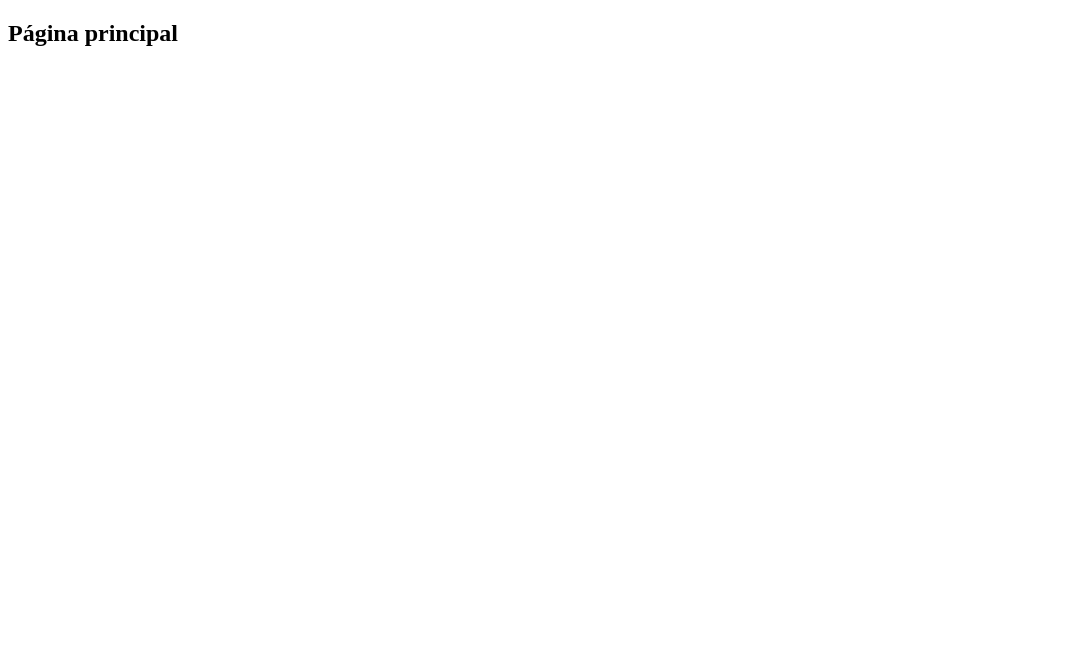
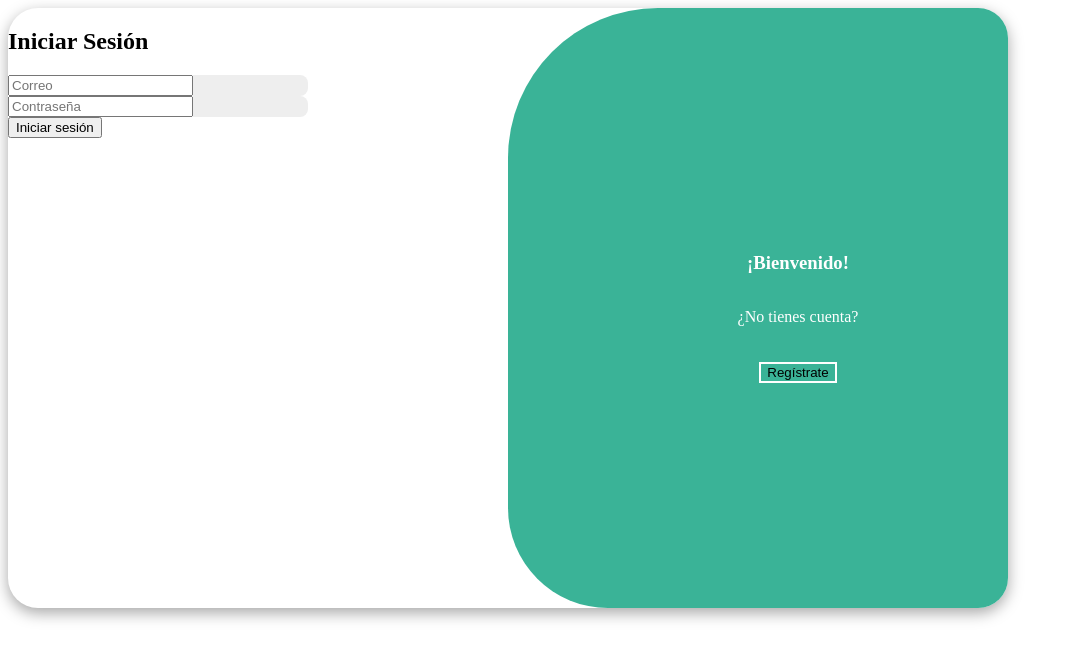
Before and after one commit to VictoriaArteaga/proyecto-final-patrones-frontend, a React (Vite) app: page / in a window 1280 px wide. Shown: the top 660 px of the page, without its empty margins (0-1079 px from the left). Built offline with nearby package versions, Linux system fonts and the light colour scheme.

Commit message:
login y registro

```diff
--- a/package.json
+++ b/package.json
@@ -12,7 +12,8 @@
   "dependencies": {
     "axios": "^1.13.6",
     "react": "^19.2.4",
-    "react-dom": "^19.2.4"
+    "react-dom": "^19.2.4",
+    "react-router-dom": "^7.13.2"
   },
   "devDependencies": {
     "@eslint/js": "^9.39.4",
--- a/src/App.tsx
+++ b/src/App.tsx
@@ -1,7 +1,15 @@
-import Home from "./pages/Home";
+import { BrowserRouter, Routes, Route } from "react-router-dom";
+
+import Login from "./pages/Login";
 
 function App() {
-  return <Home />;
+  return (
+    <BrowserRouter>
+      <Routes>
+        <Route path="/" element={<Login />} />
+      </Routes>
+    </BrowserRouter>
+  );
 }
 
 export default App;
--- a/src/pages/Home.tsx
+++ /dev/null
@@ -1,5 +0,0 @@
-function Home() {
-  return <h2>Página principal</h2>;
-}
-
-export default Home;
--- /dev/null
+++ b/src/pages/Login.tsx
@@ -0,0 +1,134 @@
+import "../styles/login.css";
+import { useState } from "react";
+import { loginUser, registerUser } from "../services/authService";
+
+export default function Login() {
+    const [toggle, setToggle] = useState<boolean>(false);
+
+  // LOGIN
+    const [email, setEmail] = useState<string>("");
+    const [password, setPassword] = useState<string>("");
+
+  // REGISTROO
+    const [name, setName] = useState<string>("");
+    const [regEmail, setRegEmail] = useState<string>("");
+    const [regPassword, setRegPassword] = useState<string>("");
+
+  // LOGIN
+    const handleLogin = async (e: React.FormEvent) => {
+        e.preventDefault();
+        try {
+        const data = await loginUser({ email, password });
+        console.log(data);
+        alert("Login exitoso");
+        } catch (error) {
+        console.error(error);
+        alert("Error en login");
+        }
+    };
+
+// REGISTRO
+    const handleRegister = async (e: React.FormEvent) => {
+        e.preventDefault();
+        try {
+        const data = await registerUser({
+            name,
+            email: regEmail,
+            password: regPassword,
+        });
+        console.log(data);
+        alert("Registro exitoso");
+        setToggle(false);
+        } catch (error) {
+        console.error(error);
+        alert("Error en registro");
+        }
+    };
+
+    return (
+        <div className={`container ${toggle ? "toggle" : ""}`}>
+
+        {/* LOGIN */}
+        <div className="form-container sign-in">
+            <form onSubmit={handleLogin}>
+            <h2>Iniciar Sesión</h2>
+
+            <div className="container-input">
+                <input
+                type="email"
+                placeholder="Correo"
+                onChange={(e) => setEmail(e.target.value)}
+                />
+            </div>
+
+            <div className="container-input">
+                <input
+                type="password"
+                placeholder="Contraseña"
+                onChange={(e) => setPassword(e.target.value)}
+                />
+            </div>
+
+            <button className="button" type="submit">
+                Iniciar sesión
+            </button>
+            </form>
+        </div>
+
+        {/* REGISTRO */}
+        <div className="form-container sign-up">
+            <form onSubmit={handleRegister}>
+            <h2>Regístrate</h2>
+
+            <div className="container-input">
+                <input
+                type="text"
+                placeholder="Nombre"
+                onChange={(e) => setName(e.target.value)}
+                />
+            </div>
+
+            <div className="container-input">
+                <input
+                type="email"
+                placeholder="Correo"
+                onChange={(e) => setRegEmail(e.target.value)}
+                />
+            </div>
+
+            <div className="container-input">
+                <input
+                type="password"
+                placeholder="Contraseña"
+                onChange={(e) => setRegPassword(e.target.value)}
+                />
+            </div>
+
+            <button className="button" type="submit">
+                Registrarse
+            </button>
+            </form>
+        </div>
+
+        {/* PANEL */}
+        <div className="container-welcome">
+            <div className="welcome welcome-sign-in">
+            <h3>¡Bienvenido!</h3>
+            <p>¿No tienes cuenta?</p>
+            <button className="button" onClick={() => setToggle(true)}>
+                Regístrate
+            </button>
+            </div>
+
+            <div className="welcome welcome-sign-up">
+            <h3>¡Hola!</h3>
+            <p>¿Ya tienes cuenta?</p>
+            <button className="button" onClick={() => setToggle(false)}>
+                Iniciar sesión
+            </button>
+            </div>
+        </div>
+
+        </div>
+    );
+    }
--- a/src/services/api.ts
+++ b/src/services/api.ts
@@ -1,7 +1,12 @@
 import axios from "axios";
 
+const API_URL = "https://diseno-conceptual-3d.onrender.com";
+
 const api = axios.create({
-  baseURL: "http://localhost:8080",
+  baseURL: API_URL,
+  headers: {
+    "Content-Type": "application/json",
+  },
 });
 
 export default api;
--- /dev/null
+++ b/src/services/authService.ts
@@ -0,0 +1,19 @@
+import api from "./api";
+
+export interface User {
+    name?: string;
+    email: string;
+    password: string;
+}
+
+// REGISTRO
+export const registerUser = async (user: User) => {
+    const response = await api.post("/api/auth/register", user);
+    return response.data;
+};
+
+// LOGIN
+export const loginUser = async (user: User) => {
+    const response = await api.post("/api/auth/login", user);
+    return response.data;
+};
--- /dev/null
+++ b/src/styles/login.css
@@ -0,0 +1,121 @@
+
+.container {
+    width: 1000px;
+    max-width: 100%;
+    height: 600px;
+    background-color: white;
+    border-radius: 30px;
+    box-shadow: 0 5px 15px rgba(0, 0, 0, 0.35);
+    position: relative;
+    overflow: hidden;
+    display: flex;
+}
+
+
+.form-container {
+    position: absolute;
+    top: 0;
+    height: 100%;
+    transition: all 0.6s ease-in-out;
+    width: 50%;
+}
+
+.sign-in {
+    left: 0;
+    z-index: 2;
+}
+
+
+.sign-up {
+    left: 0;
+    opacity: 0;
+    z-index: 1;
+}
+
+
+.container.toggle .sign-in {
+    transform: translateX(100%);
+}
+
+.container.toggle .sign-up {
+    transform: translateX(100%);
+    opacity: 1;
+    z-index: 5;
+    animation: move 0.6s;
+}
+
+@keyframes move {
+    0%, 49.99% {
+        opacity: 0;
+        z-index: 1;
+    }
+    50%, 100% {
+        opacity: 1;
+        z-index: 5;
+    }
+}
+
+.container-welcome {
+    position: absolute;
+    top: 0;
+    left: 50%;
+    width: 50%;
+    height: 100%;
+    overflow: hidden;
+    transition: all 0.6s ease-in-out;
+    border-radius: 150px 0 0 100px;
+    z-index: 100;
+    background-color: #3ab397;
+    color: white;
+}
+
+.container.toggle .container-welcome {
+    transform: translateX(-100%);
+    border-radius: 0 150px 100px 0;
+}
+
+
+.welcome {
+    height: 100%;
+    width: 100%;
+    display: flex;
+    align-items: center;
+    justify-content: center;
+    flex-direction: column;
+    padding: 0 40px;
+    text-align: center;
+    position: absolute;
+    top: 0;
+    transition: all 0.6s ease-in-out;
+}
+
+.welcome-sign-in {
+    transform: translateX(0);
+}
+
+.container.toggle .welcome-sign-in {
+    transform: translateX(-200%);
+}
+
+.welcome-sign-up {
+    transform: translateX(200%);
+}
+
+.container.toggle .welcome-sign-up {
+    transform: translateX(0);
+}
+
+
+.welcome .button {
+    background-color: transparent;
+    border: 2px solid white;
+    margin-top: 20px;
+}
+
+
+.container-input {
+    background-color: #eee;
+    border-radius: 8px;
+    width: 100%;
+    max-width: 300px;
+}
```
Also changed, not shown: 1 other file (tests, documents, lock files or other folders).
